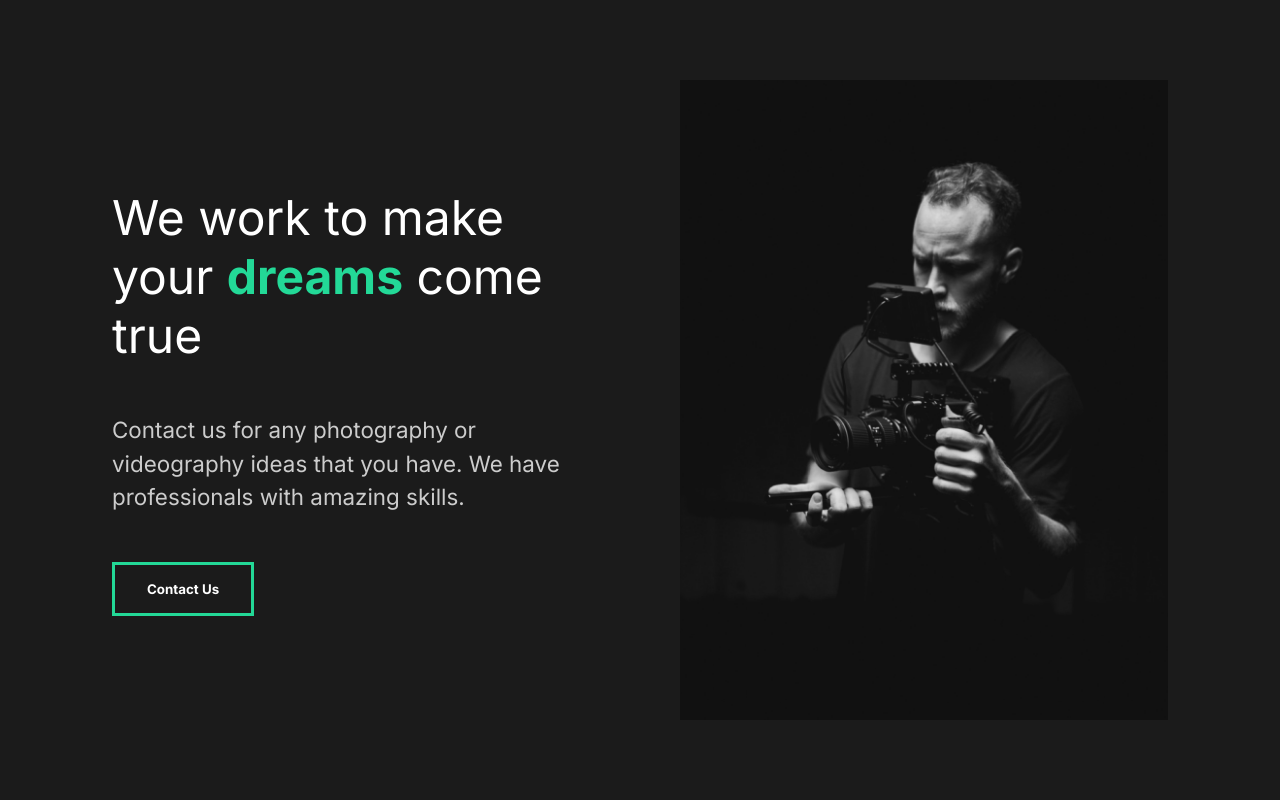
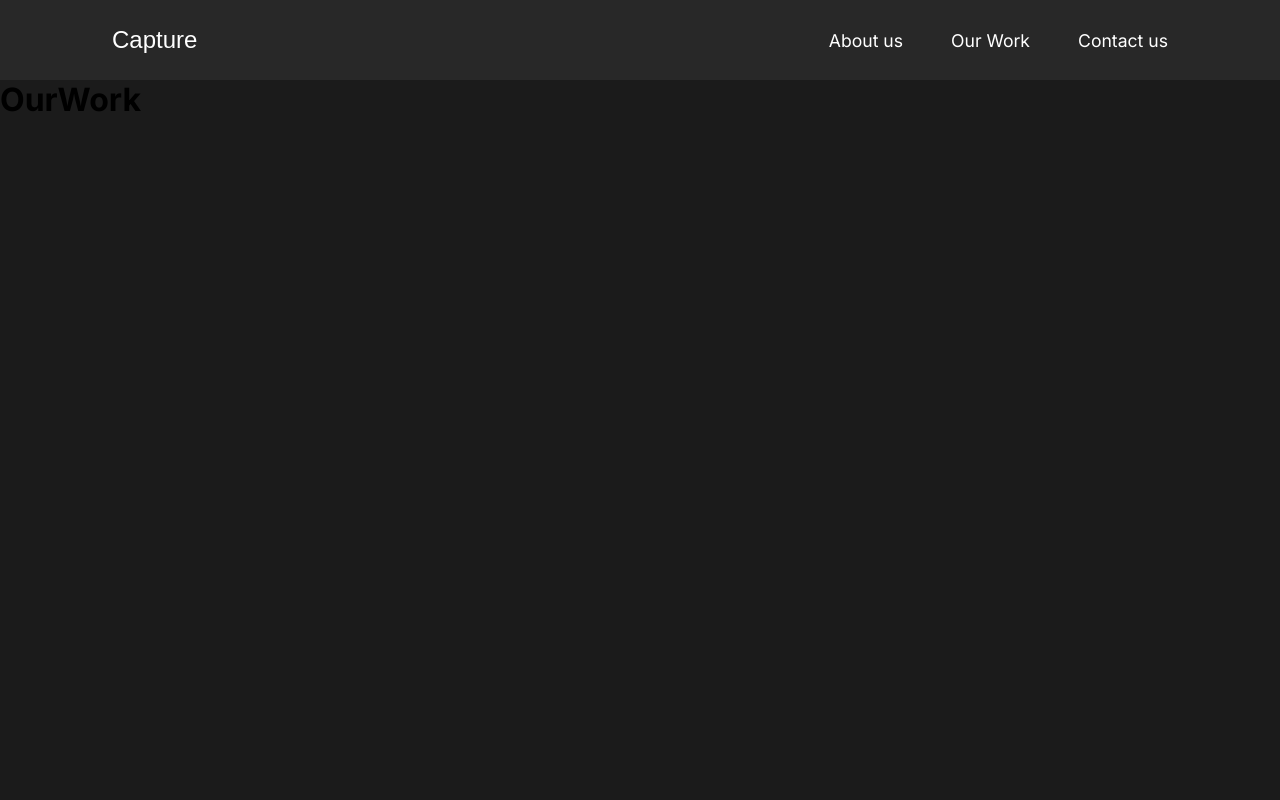
Before and after one commit to tasharry-max/photographer-portfolio, a React (Create React App) app: page /work in a window 1280 px wide. Shown: the top 800 px of the page. Built offline with nearby package versions, Linux system fonts and the light colour scheme.

Commit message:
react-router

```diff
--- a/public/index.html
+++ b/public/index.html
@@ -6,7 +6,7 @@
     <meta name="viewport" content="width=device-width, initial-scale=1" />
     <meta name="theme-color" content="#000000" />
     <link rel="preconnect" href="https://fonts.gstatic.com">
-    <link href="https://fonts.googleapis.com/css2?family=Inter:wght@400;700&family=Lora:wght@400;700&display=swap" rel="stylesheet">
+    <link href="https://fonts.googleapis.com/css2?family=Inter:wght@400;700&Jura:wght@500;700&display=swap" rel="stylesheet">
     <meta
       name="description"
       content="Web site created using create-react-app"
--- a/src/App.js
+++ b/src/App.js
@@ -1,12 +1,27 @@
 import React from "react";
 import GlobalStyle from "./components/CreateGlobalStyle";
 import AboutUs from "./pages/AboutUs";
+import ContactUs from './pages/ContactUs';
+import OurWork from './pages/OurWork';
+import Nav from "./components/Nav";
+import {Switch, Route} from "react-router-dom";
 
 function App() {
   return (
     <div className="App">
       <GlobalStyle />
-      <AboutUs />
+      <Nav />
+      <Switch>
+        <Route path="/" exact>
+          <AboutUs />
+        </Route>
+        <Route path="/work">
+          <OurWork />
+        </Route>
+        <Route path="/contact">
+          <ContactUs />
+        </Route>
+      </Switch>
     </div>
   );
 }
--- /dev/null
+++ b/src/components/Nav.js
@@ -0,0 +1,46 @@
+import React from 'react';
+import styled from 'styled-components';
+import {Link} from 'react-router-dom';
+
+const Nav = () => {
+    return(
+        <StyledNav>
+            <Link to="/" id="logo">Capture</Link>
+            <ul>
+                <li>
+                    <Link to="/" >About us</Link>
+                </li>
+                <li>
+                    <Link to="/work">Our Work</Link>
+                </li>
+                <li>
+                    <Link to="/contact">Contact us</Link>
+                </li>
+            </ul>
+        </StyledNav>
+    );
+}
+
+const StyledNav = styled.div`
+    min-height:10vh;
+    display: flex;
+    margin: auto;
+    justify-content:space-between;
+    align-items:center;
+    padding:1rem 7rem;
+    background: #282828;
+    a{color:white;text-decoration:none;}
+    ul{
+        display: flex;list-style:none;
+        li{
+            margin-left:3rem;position: relative;
+        }
+    }
+    #logo{
+        font-size:1.5rem;
+        font-family: 'Jura', sans-serif;
+
+    }
+`;
+
+export default Nav;
--- a/src/index.js
+++ b/src/index.js
@@ -1,11 +1,14 @@
 import React from 'react';
 import ReactDOM from 'react-dom';
 import App from './App';
+import {BrowserRouter} from 'react-router-dom';
 
 
 ReactDOM.render(
   <React.StrictMode>
-    <App />
+    <BrowserRouter>
+      <App />
+    </BrowserRouter>
   </React.StrictMode>,
   document.getElementById('root')
 );
--- /dev/null
+++ b/src/pages/ContactUs.js
@@ -0,0 +1,11 @@
+import React from 'react'
+
+ const ContactUs = () => {
+    return(
+        <div>
+            <h1>Contact us</h1>
+        </div>
+    )
+ }
+
+ export default ContactUs;
--- /dev/null
+++ b/src/pages/OurWork.js
@@ -0,0 +1,11 @@
+import React from 'react'
+
+ const OurWork = () => {
+    return(
+        <div>
+            <h1>OurWork</h1>
+        </div>
+    )
+ }
+
+ export default OurWork;
--- a/src/styles.js
+++ b/src/styles.js
@@ -5,7 +5,7 @@ export const StyledAbout = styled.div`
     display:flex;
     align-items:center;
     justify-content:space-between;
-    padding:5rem 7rem;
+    padding:3.5rem 7rem;
     color:white;
 `;
 export const StyledDescription = styled.div`
```
Also changed, not shown: 1 other file (tests, documents, lock files or other folders).
